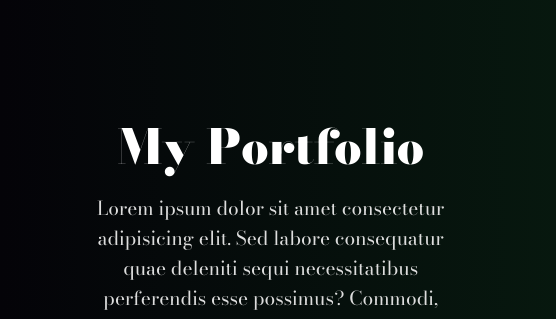
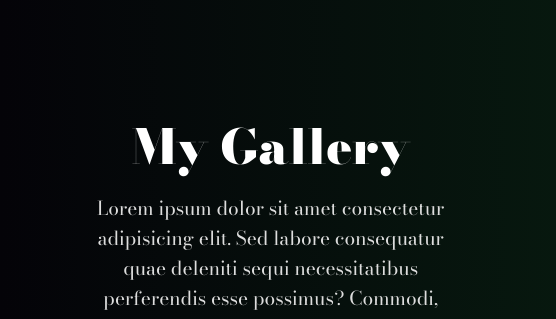
Before and after one commit to Chirag-Solanki6804/responsive-gallery-css-grid, a plain HTML site: page index.html in a window 1280 px wide. Shown: the part 174-493 px from the top of the page, 0-556 px from the left. Drawn offline with nearby package versions, Linux system fonts and the light colour scheme.

Commit message:
title updated

```diff
--- a/index.html
+++ b/index.html
@@ -5,14 +5,14 @@
     <meta charset="UTF-8">
     <meta http-equiv="X-UA-Compatible" content="IE=edge">
     <meta name="viewport" content="width=device-width, initial-scale=1.0">
-    <title>Document</title>
+    <title>Gallery</title>
     <link rel="stylesheet" href="style.css">
 </head>
 
 <body>
     <div class="container">
         <div class="left-text">
-            <h2 class="heading">My Portfolio</h2>
+            <h2 class="heading">My Gallery</h2>
             <p class="subheading">Lorem ipsum dolor sit amet consectetur adipisicing elit. Sed labore consequatur quae
                 deleniti sequi
                 necessitatibus perferendis esse possimus? Commodi, cum?</p>
```
